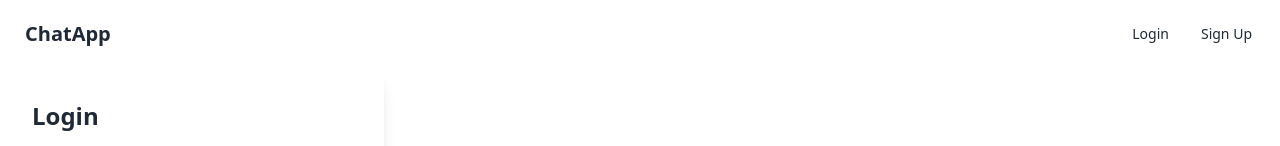
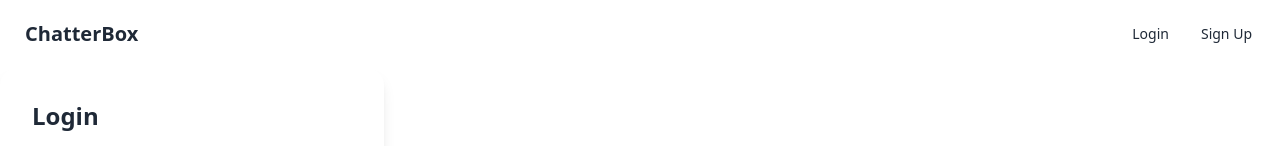
Before and after one commit to Krrithik/ChatterBox, a React (Vite) app in the folder frontend/Chatterbox-frontend/: page /login in a window 1280 px wide. Shown: the top 146 px of the page. Built offline with nearby package versions, Linux system fonts and the light colour scheme; no server answers.

Commit message:
app name change and logout hover color

```diff
--- a/frontend/Chatterbox-frontend/src/components/ChatHeader.jsx
+++ b/frontend/Chatterbox-frontend/src/components/ChatHeader.jsx
@@ -18,7 +18,7 @@ const ChatHeader = () => {
           {/* Avatar */}
           <div className="avatar">
             <div className="size-5 rounded-full relative">
-              <img src={selectedUser.profilePic || "/avatar.png"} alt={selectedUser.fullName} />
+              <img src={selectedUser.profilePic || "/userProfilePic.jpg"} alt={selectedUser.fullName} />
             </div>
           </div>
 
--- a/frontend/Chatterbox-frontend/src/components/Navbar.jsx
+++ b/frontend/Chatterbox-frontend/src/components/Navbar.jsx
@@ -10,7 +10,7 @@ const NavBar = () => {
       <div className="flex-1">
         <Link to="/" className="btn btn-ghost normal-case text-xl">
           {" "}
-          ChatApp{" "}
+          ChatterBox{" "}
         </Link>{" "}
       </div>{" "}
       <div className="flex-none">
@@ -31,7 +31,7 @@ const NavBar = () => {
                 <Link to="/settings"> Settings </Link>
               </li>
               <li>
-                <button onClick={logout}> Logout </button>{" "}
+                <button onClick={logout} className="hover:bg-red-500 hover:text-white"> Logout </button>{" "}
               </li>{" "}
             </>
           ) : (
```
